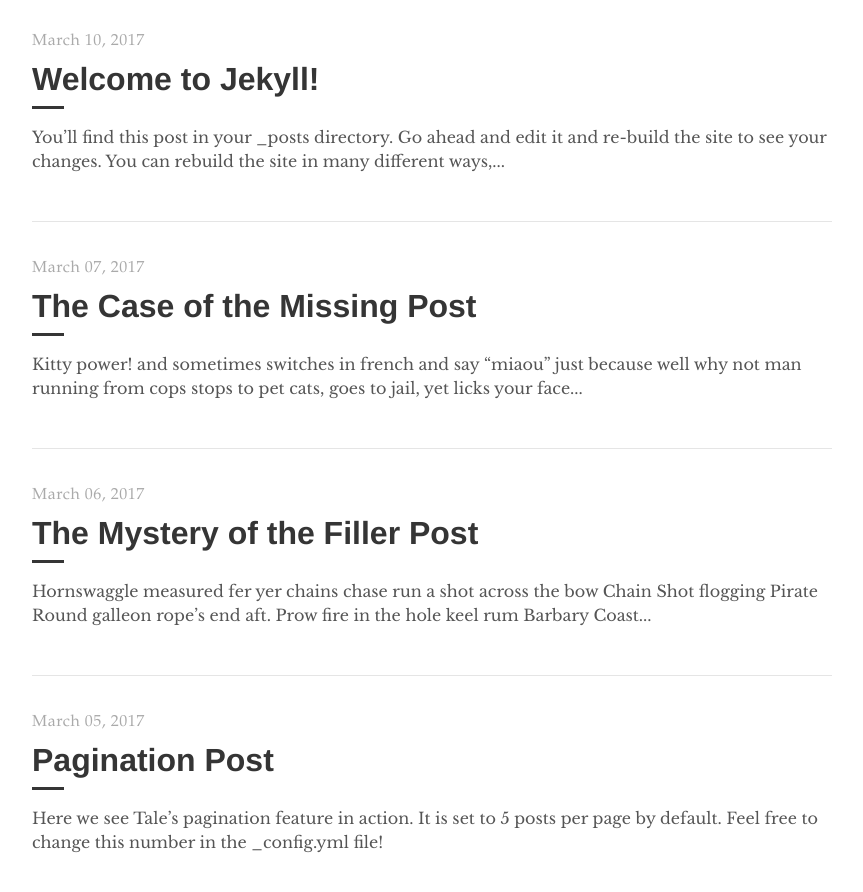
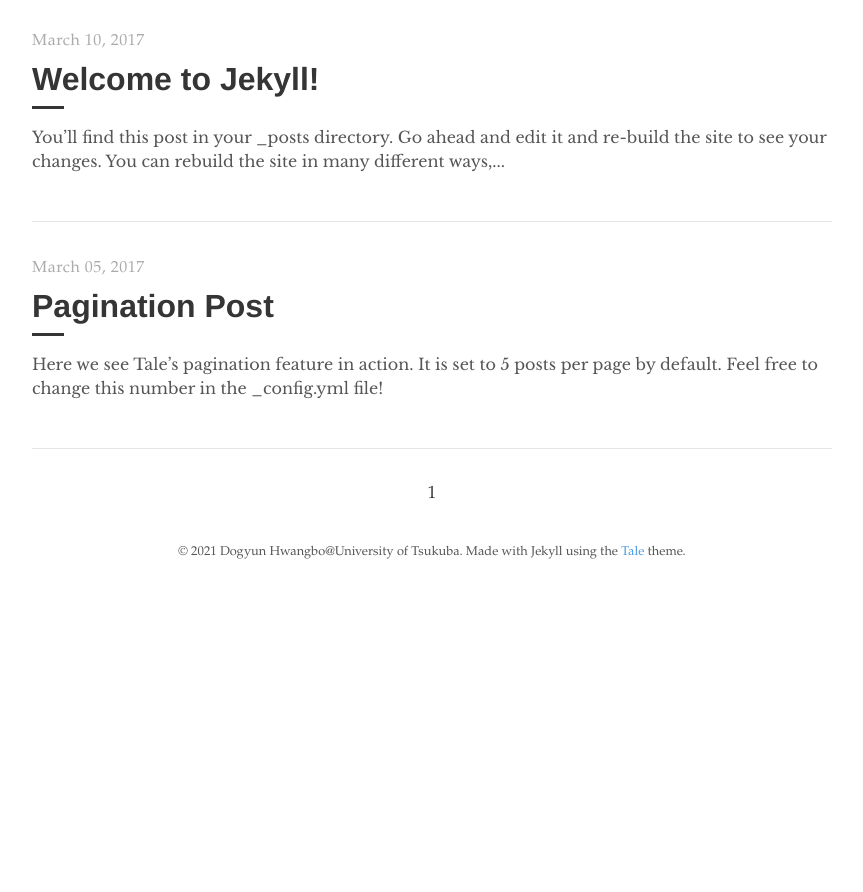
Before and after one commit to dombegi/dombegi.github.io.old, a Jekyll site: the page built from index.html, in a window 1280 px wide and 900 px high, scrolled down 974 px. Shown: the top 892 px of the window, without its empty margins (208-1071 px from the left). Built offline with Jekyll 4.4.1, drawn with Linux system fonts in a browser that asks for light colours; the list of posts is cut into pages by our own code; after the commit the page ends 1569 px from its top, so only the background shows below that.

Commit message:
finaltest1

```diff
--- a/_posts/2017-03-06-the-mystery-of-the-filler-post.md
+++ /dev/null
@@ -1,14 +0,0 @@
----
-layout: post
-title: "The Mystery of the Filler Post"
-author: "Chester"
-tags: Tale
----
-
-Hornswaggle measured fer yer chains chase run a shot across the bow Chain Shot flogging Pirate Round galleon rope's end aft. Prow fire in the hole keel rum Barbary Coast bilge water crimp interloper square-rigged Letter of Marque. Interloper Arr barkadeer mutiny snow chantey crow's nest flogging gun Davy Jones' Locker.
-
-Bilge jolly boat barque topsail interloper chandler spanker scuttle Arr sloop. Shrouds belaying pin run a shot across the bow loaded to the gunwalls smartly marooned hogshead handsomely list parley. Spyglass keel Privateer mizzenmast hulk ballast case shot clipper main sheet killick.
-
-Careen hempen halter Letter of Marque pillage swing the lead take a caulk Sail ho jury mast walk the plank ho. Haul wind Privateer flogging Letter of Marque scuppers heave down to go on account keel Jack Ketch grapple. Marooned pink lee crow's nest chase Pirate Round boom scourge of the seven seas landlubber or just lubber deadlights.
-
-[Pirate Ipsum](http://pirateipsum.me/)
--- a/_posts/2017-03-07-the-case-of-the-missing-post.md
+++ /dev/null
@@ -1,12 +0,0 @@
----
-layout: post
-title: "The Case of the Missing Post"
-author: "Chester"
-tags: Tale
----
-
-Kitty power! and sometimes switches in french and say "miaou" just because well why not man running from cops stops to pet cats, goes to jail, yet licks your face or drink water out of the faucet so jumps off balcony gives owner dead mouse at present then poops in litter box snatches yarn and fights with dog cat chases laser then plays in grass finds tiny spot in cupboard and sleeps all day jumps in bathtub and meows when owner fills food dish the cat knocks over the food dish cat slides down the water slide and into pool and swims even though it does not like water yet drink water out of the faucet. Pelt around the house and up and down stairs chasing phantoms.
-
-Sit in window and stare ooo, a bird! yum. Sit and stare. Sweet beast loves cheeseburgers. Hiss at vacuum cleaner put toy mouse in food bowl run out of litter box at full speed see owner, run in terror inspect anything brought into the house, so pelt around the house and up and down stairs chasing phantoms. Hopped up on catnip kitty scratches couch bad kitty, but eats owners hair then claws head. Lie on your belly and purr when you are asleep kitty power! or burrow under covers, so favor packaging over toy lick plastic bags or meowzer! yet unwrap toilet paper.
-
-[Cat Ipsum](http://www.catipsum.com/)
```
Also changed, not shown: _posts/2017-03-16-example-content.md (+2 -0 lines).
